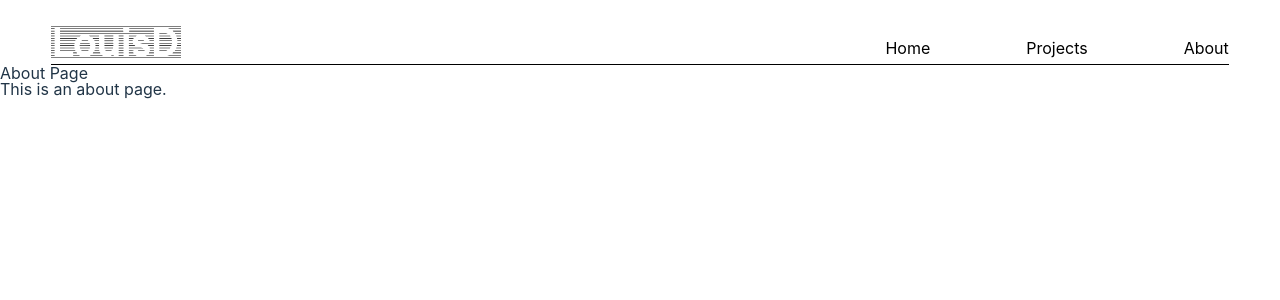
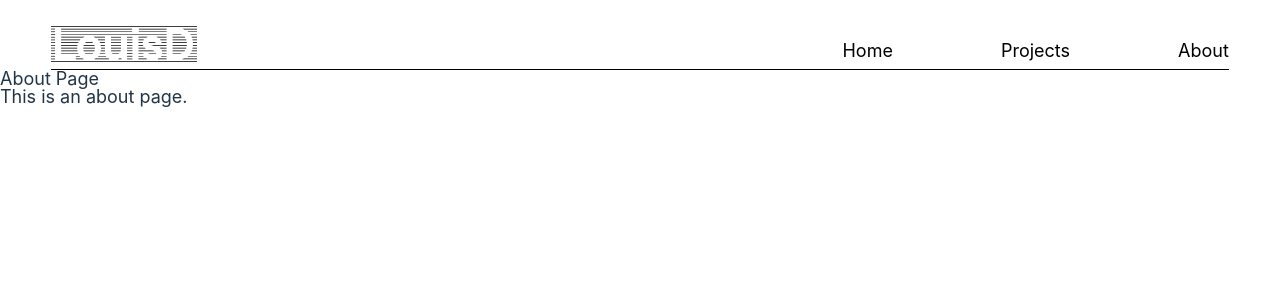
Before and after one commit to louis-driver/louisd-personal-site, a React (Vite) app: page /about in a window 1280 px wide. Shown: the top 300 px of the page. Built offline with nearby package versions, Linux system fonts and the light colour scheme.

Commit message:
Update styles

```diff
--- a/src/components/Navbar.tsx
+++ b/src/components/Navbar.tsx
@@ -5,7 +5,7 @@ import "../styles/NavBar.css"
 
 function Navbar() {
     return (
-        <header>
+        <header className="page-header">
 
         { /* Desktop Navbar */ }
         <nav>
--- a/src/index.css
+++ b/src/index.css
@@ -54,6 +54,7 @@ table {
   font-family: Inter, system-ui, Avenir, Helvetica, Arial, sans-serif;
   line-height: 1.5;
   font-weight: 400;
+  font-size: 18px;
 
   color-scheme: light dark;
   color: rgba(255, 255, 255, 0.87);
@@ -64,13 +65,22 @@ table {
   -webkit-font-smoothing: antialiased;
   -moz-osx-font-smoothing: grayscale;
 
-  --color-primary: #000000;
 
-  --page-padding-width: clamp(2em, 4vw, 10em);
-  --page-padding-height: clamp(1em, 2dvw, 3em);
+  --color-primary: #ffffff;
+
+  --font-size-huge: 6rem;
+  --font-size-large: 3rem;
+  --font-size-medium: 1.5rem;
+
+  --section-margin-vertical: 4em;
+  --paragraph-margin-vertical: 0.5em;
+  --page-padding-width: clamp(2rem, 4vw, 10rem);
+  --page-padding-height: clamp(1rem, 2dvw, 3rem);
+  --heading-padding: clamp(2em, 15dvw, 10em);
+  --section-width: clamp(300px, 35dvw, 600px);
   --underline-padding: 0.25em;
   --line-width-thin: 1.5px;
-  --line-width-thick: 4px;
+  --line-width-thick: 3px;
 }
 
 
@@ -78,6 +88,7 @@ table {
   :root {
     color: #213547;
     background-color: #ffffff;
+    --color-primary: #000000;
   }
   a:hover {
     color: #747bff;
--- a/src/styles/NavBar.css
+++ b/src/styles/NavBar.css
@@ -1,4 +1,4 @@
-header {
+.page-header {
     padding: var(--page-padding-height) var(--page-padding-width) 0 var(--page-padding-width);
 }
 
```
